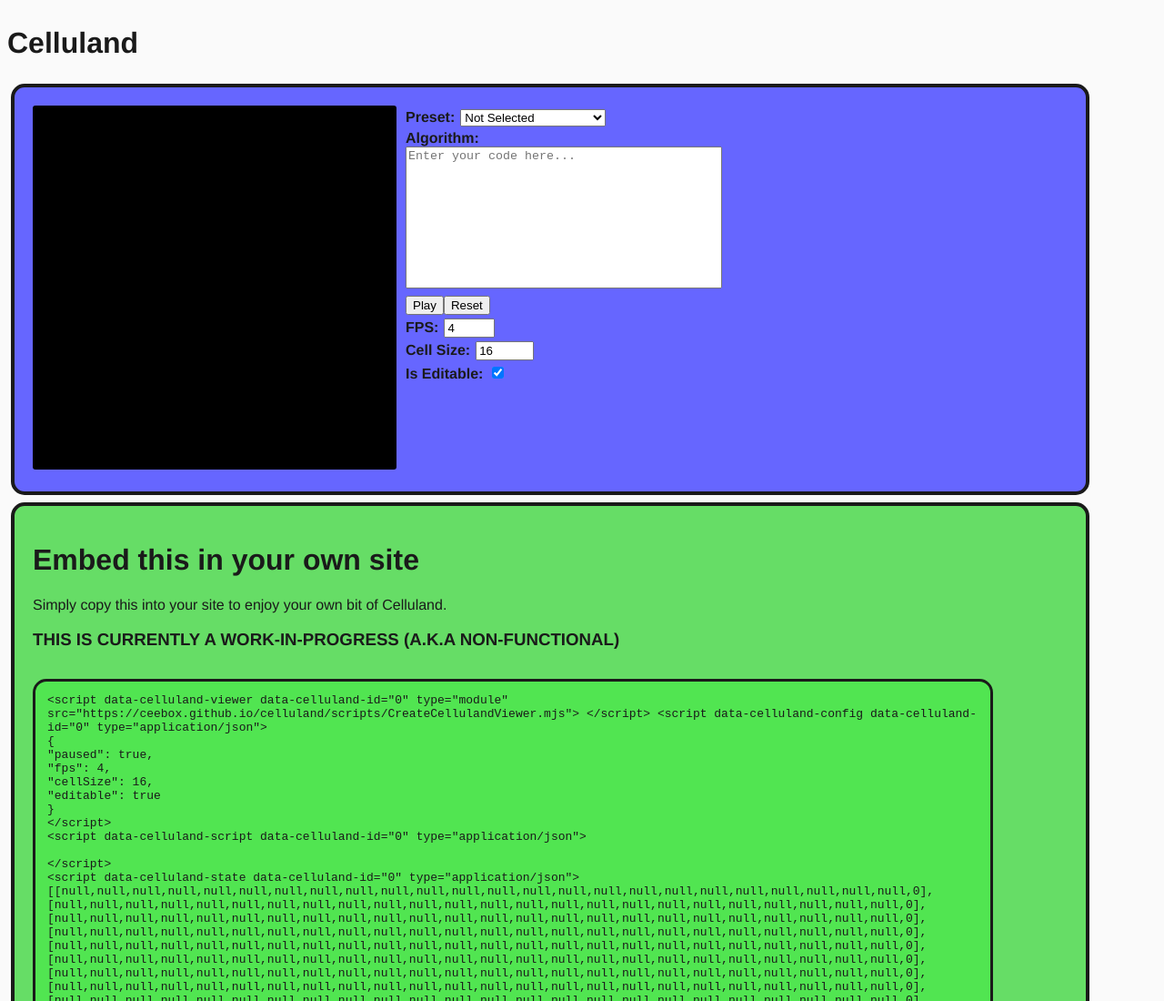
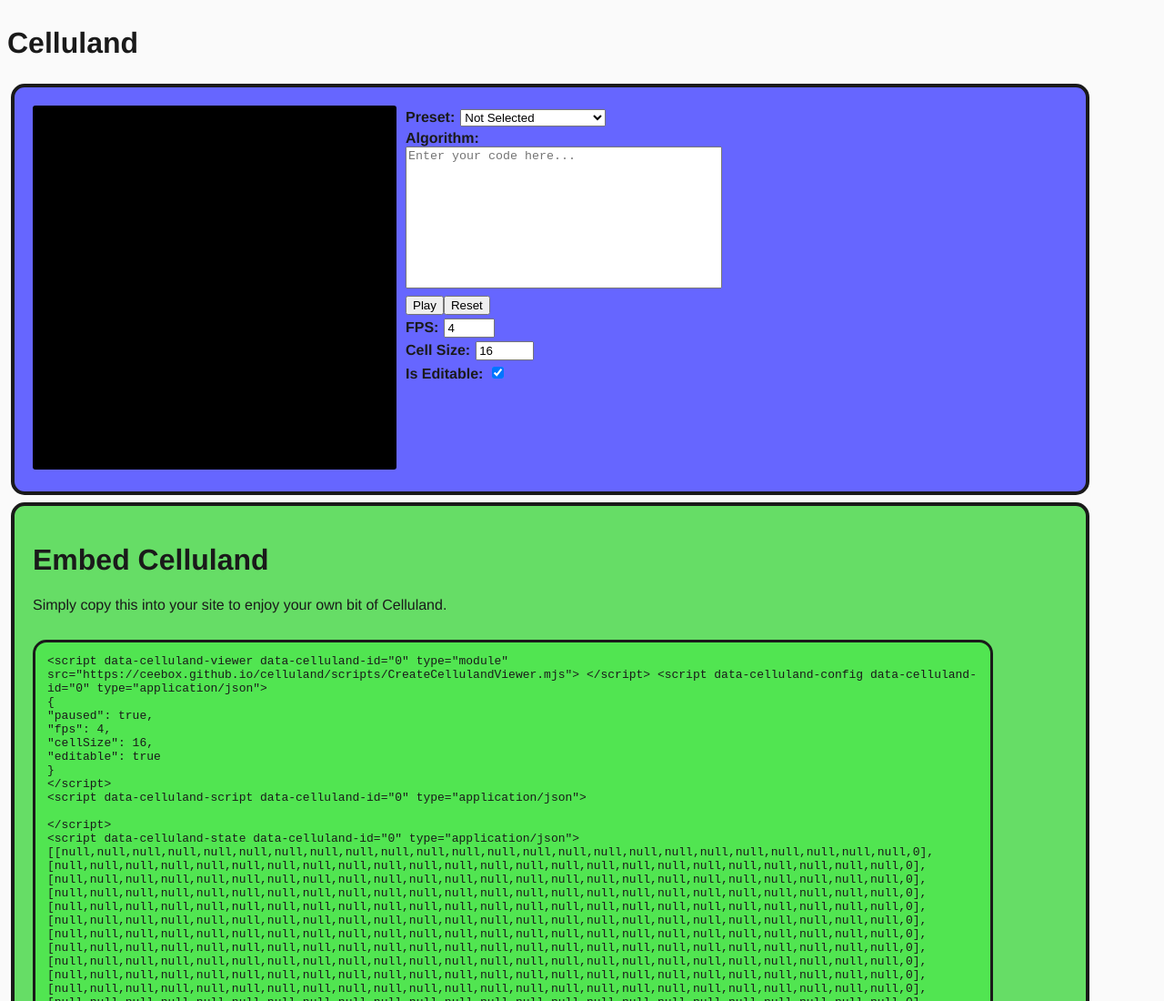
Before and after one commit to Ceebox/Celluland, a plain HTML site: page index.html in a window 1280 px wide. Shown: the top 1100 px of the page at 91% size. Drawn offline with Linux system fonts and the light colour scheme.

Commit message:
Update README

```diff
--- a/index.html
+++ b/index.html
@@ -20,9 +20,8 @@
                 async></script>
         </div>
         <div id="embed" class="block bg-green">
-            <h1>Embed this in your own site</h1>
+            <h1>Embed Celluland</h1>
             <p>Simply copy this into your site to enjoy your own bit of Celluland.</p>
-            <h3>THIS IS CURRENTLY A WORK-IN-PROGRESS (A.K.A NON-FUNCTIONAL)</h3>
             <lr></lr>
             <code class="inner-block">
             &ltscript data-celluland-viewer data-celluland-id="0" type="module" src="https://ceebox.github.io/celluland/scripts/CreateCellulandViewer.mjs"&gt &lt/script&gt
```
Also changed, not shown: 1 other file.
